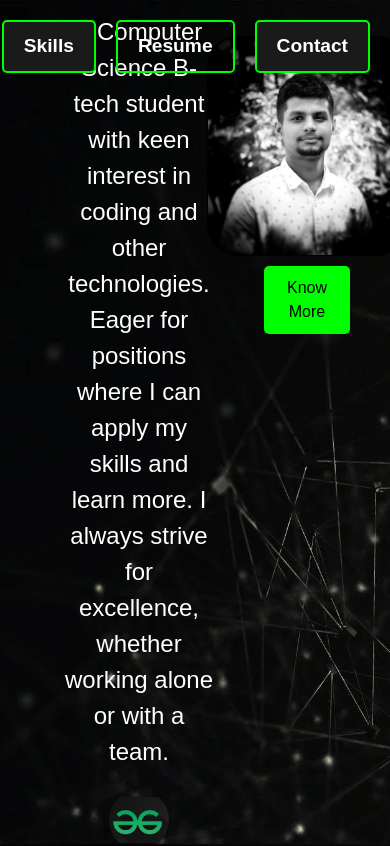
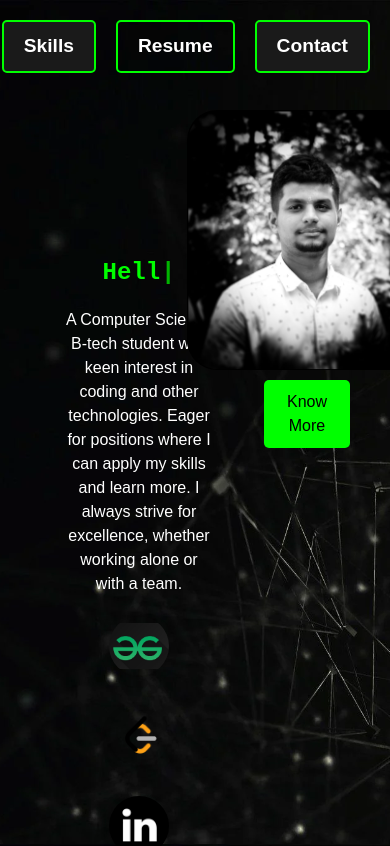
Before and after one commit to srirama2004/PortfolioFinal, a React (Create React App) app: page / in a window 390 px wide. Shown: the top 846 px of the page. Built offline with nearby package versions, Linux system fonts and the light colour scheme.

Commit message:
css update welcome
css update

```diff
--- a/src/components/Welcome.css
+++ b/src/components/Welcome.css
@@ -8,7 +8,7 @@
     max-width: 60%;
     float: left; /* Aligns the container to the left */
     margin-left: 4%;
-    margin-top: 5%
+    margin-top: 15%
 }
 body {
     font-family: 'Merriweather', serif; /* Apply Times New Roman globally */
@@ -231,24 +231,40 @@ body {
     border-radius: 30px;
     transition: all 0.5s ease-in-out; /* Smooth transition */
     overflow: hidden; /* Ensure the image doesn't overflow */
-    margin-top: 100px;
+    margin-top: 1px;
   }
   .welcome-container {
-    margin-top: 50px;
+    margin-top: 70%;
   }
 }
 
-@media (max-width: 490px) {
+@media (max-width: 550px) {
   .img-container {
     position: relative;
     display: inline-block;
-    width: 200px;
-    height: 220px;
+    width: 240px;
+    height: 260px;
     background: linear-gradient(90deg, #000000, #000000,#000000,#000000);
     background-size: 400% 400%; /* Ensure that the gradient moves smoothly */
     animation: borderGlow 5s linear infinite; /* Animated gradient */
     border-radius: 30px;
     transition: all 0.5s ease-in-out; /* Smooth transition */
     overflow: hidden; /* Ensure the image doesn't overflow */
+    margin-top: 1px;
   }
+  .welcome-container{
+ margin-top: 20%;
+  }
+  .welcome-text {
+    margin-top: 80%;
+    font-size: 1.5em;
+    font-weight: 900;
+    color: #00ff00;
 }
+
+.welcome-description {
+    color: #ffffff;
+    font-size: 1em;
+    font-weight: 500;
+}
+}
```
